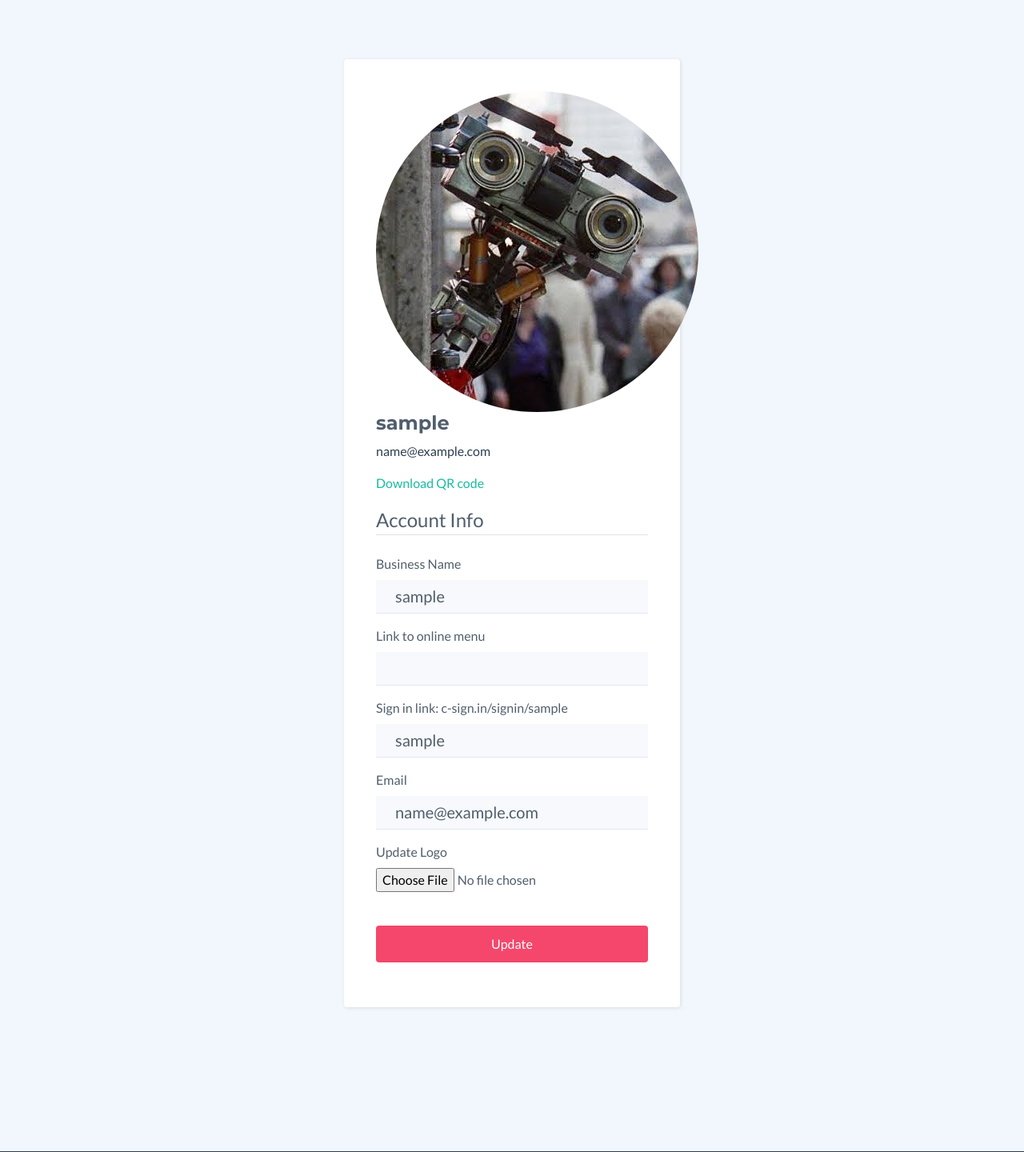
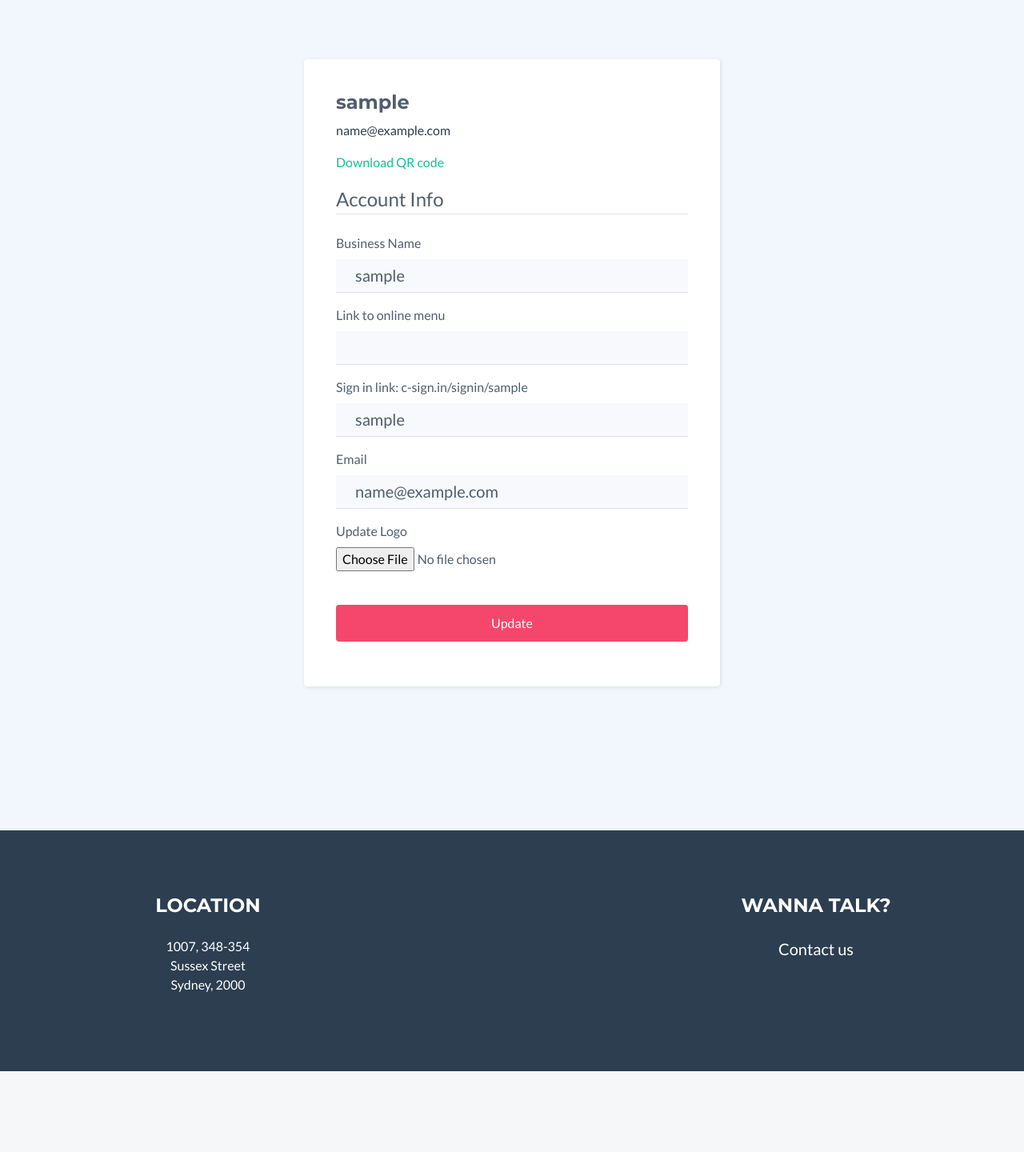
Before and after one commit to petelah/csign, a Flask app: page /account in a window 1280 px wide. Shown: the part 106-1546 px from the top of the page at 80% size. After the commit the page ends 1445 px from the top, so only its background shows below. Run offline with Flask 2, Linux system fonts and the light colour scheme; the visitor is signed in with stand-in values (Sample User, id 1); data comes from the database, SQL or seed files in the repository; some libraries are stand-ins or nearby versions.

Commit message:
bootstrap update

```diff
--- a/src/static/css/Login-Form-Clean.css
+++ b/src/static/css/Login-Form-Clean.css
@@ -4,7 +4,7 @@
 }
 
 .login-clean form {
-  max-width: 420px;
+  max-width: 520px;
   width: 90%;
   margin: 0 auto;
   background-color: #ffffff;
@@ -19,6 +19,10 @@
   padding: 0 0 20px;
   font-size: 100px;
   color: rgb(244,71,107);
+}
+
+.login-clean form img {
+  max-width: 175px;
 }
 
 .login-clean form .form-control {
--- a/src/templates/account.html
+++ b/src/templates/account.html
@@ -2,7 +2,8 @@
 {% block content %}
         <div class="login-clean">
                 <form method="POST" action="" enctype="multipart/form-data">
-                    <div><img class="rounded-circle account-img" src="{{ logo }}">
+                    <div>
+{#                        <img class="rounded-circle account-img img-responsive" src="{{ logo }}">#}
                         <h4>{{ current_user.business_name }}</h4>
                         <p class="text-secondary">{{ current_user.email }}</p>
                         <p class="text-secondary"><a href="{{ qr_file }}">Download QR code</a></p>
--- a/src/templates/nav.html
+++ b/src/templates/nav.html
@@ -1,5 +1,5 @@
 <nav class="navbar navbar-light navbar-expand-lg fixed-top bg-secondary text-uppercase" id="mainNav">
-    <div class="container"><a class="navbar-brand js-scroll-trigger" href="www.c-sign.in">C-Sign In</a><button data-toggle="collapse" data-target="#navbarResponsive" class="navbar-toggler navbar-toggler-right text-uppercase bg-primary text-white rounded" aria-controls="navbarResponsive"
+    <div class="container"><a class="navbar-brand js-scroll-trigger" href="{{ url_for('main.home') }}">C-Sign In</a><button data-toggle="collapse" data-target="#navbarResponsive" class="navbar-toggler navbar-toggler-right text-uppercase bg-primary text-white rounded" aria-controls="navbarResponsive"
             aria-expanded="false" aria-label="Toggle navigation"><i class="fa fa-bars"></i></button>
         <div class="collapse navbar-collapse" id="navbarResponsive">
             <ul class="nav navbar-nav ml-auto">
```
Also changed, not shown: .github/workflows/main.yml.
